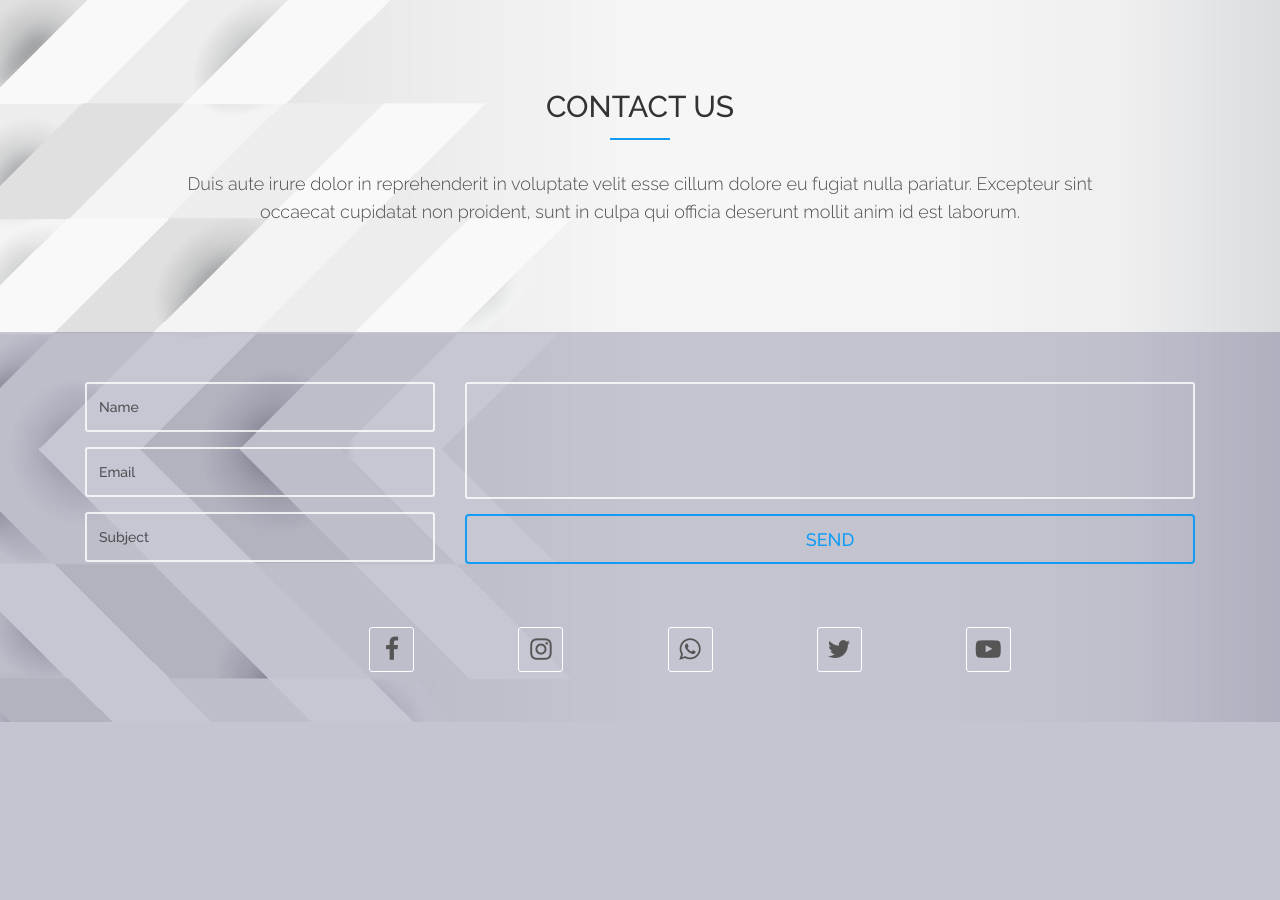
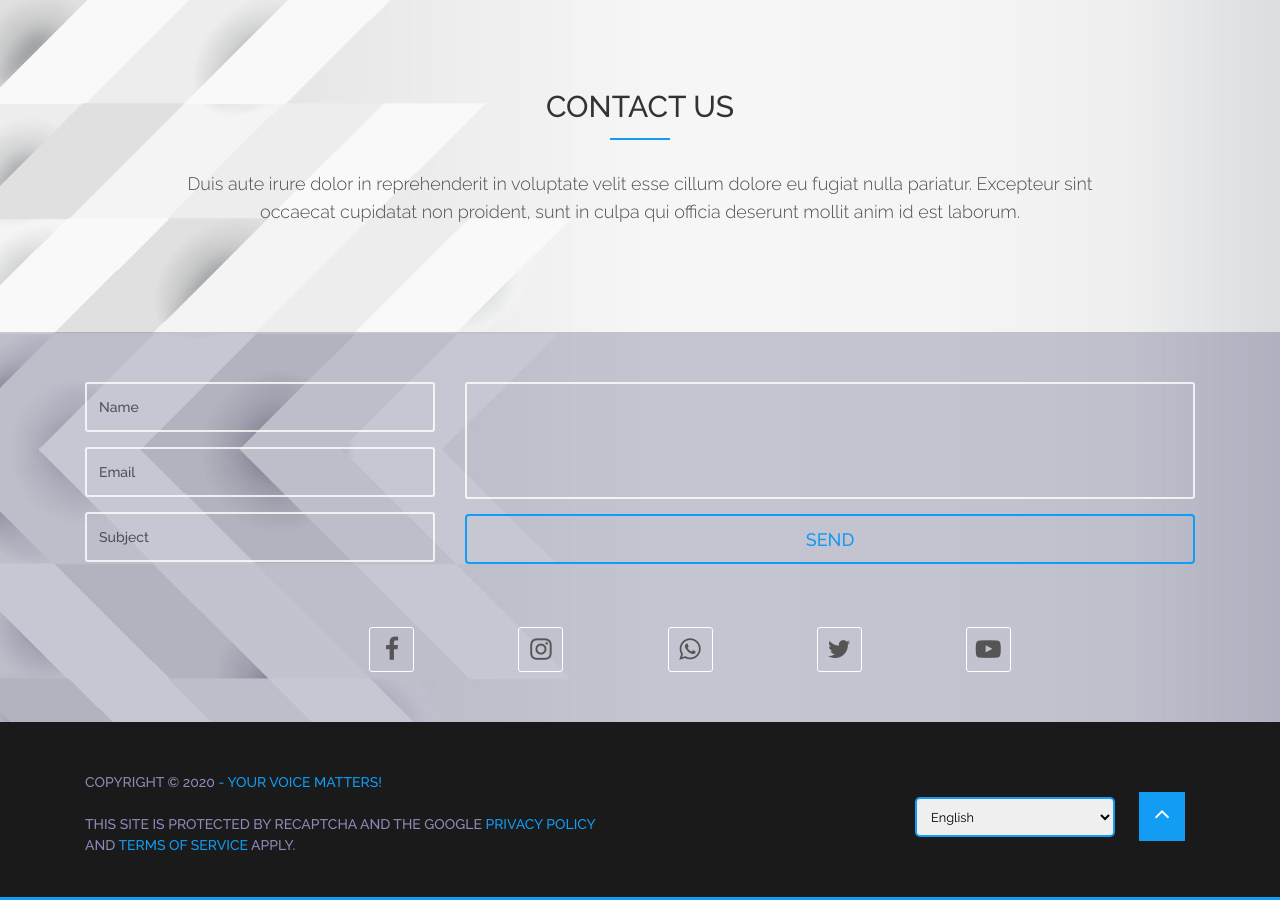
Before and after one commit to ajini-sahaejana/ajini-sahjana.github.io, a PHP site: page / in a window 1280 px wide. Shown: the part 4320-5220 px from the top of the page. Before the commit the page ends 5042 px from the top, so only its background shows below. Run offline with PHP 8.4, Linux system fonts and the light colour scheme; some libraries are stand-ins or nearby versions.

Commit message:
Initializing the Footer Section
The development of an area that contains data common to other pages.
(Completed)

```diff
--- a/css/style.css
+++ b/css/style.css
@@ -568,3 +568,58 @@ p{
 .social-icons ul li a i{
 	font-size: 25px;
 }
+
+/*footer*/
+.footer{
+	background-color: #1A1A1A;
+	padding-bottom: 20px;
+	padding-top: 50px;
+	border-bottom: 3px solid #129CF3;
+}
+
+#copyright{
+	width: 100%;
+}
+#copyright p{
+	color: #8C8BBA;
+	font-weight: 500;
+	font-size: 14px;
+	text-transform: uppercase;
+	padding-bottom: 5px;
+}
+#copyright p a{
+	text-decoration: none;
+	color: #129CF3;
+}
+
+.language{
+	display: inline-block;
+	margin-top: 5px;
+	margin-left: 50px;
+	padding: 20px;
+	text-align: right;
+}
+.languagepicker {
+	width: 200px;
+	border: 2px solid #129CF3;
+	border-radius: 5px;
+	line-height: normal;
+	height: 2.5rem;
+	padding: 0px 10px;
+	font-size: 0.8rem;
+}
+
+.scroll-top{
+	display: inline-block;
+}
+.scroll-top a{
+	text-align: center;
+	background-color: #129CF3;
+	padding: 15px;
+}
+.scroll-top a i{
+	padding: 0;
+	margin: 0;
+	color: #fff;
+	font-size: 25px;
+}
--- a/index.html
+++ b/index.html
@@ -451,19 +451,46 @@
 					<div class="col-md-12">
 						<div class="social-icons">
 							<ul>
-							<li><a href="#"><i class="fa fa-facebook"></i></a></li>
-							<li><a href="#"><i class="fa fa-instagram"></i></a></li>
-							<li><a href="#"><i class="fa fa-whatsapp"></i></a></li>
-							<li><a href="#"><i class="fa fa-twitter"></i></a></li>
-							<li><a href="#"><i class="fa fa-youtube-play"></i></a></li>
+								<li><a href="#">	<i class="fa fa-facebook">		</i></a></li>
+								<li><a href="#">	<i class="fa fa-instagram">		</i></a></li>
+								<li><a href="#">	<i class="fa fa-whatsapp">		</i></a></li>
+								<li><a href="#">	<i class="fa fa-twitter">		</i></a></li>
+								<li><a href="#">	<i class="fa fa-youtube-play">	</i></a></li>
 							</ul>
 						</div>
 					</div>
 				</div>
 			</div>
 		</div>
+	</section>
 
-	</section>
+	<!--Footer-->
+	<footer class="footer">
+		<div class="container">
+			<div class="row">
+				<div class="col-md-6">
+					<div id="copyright">
+						<p>Copyright &copy; 2020 <a href="#"> - Your Voice Matters!</a></p>
+						<p>This site is protected by reCAPTCHA and the Google
+							<a href="https://policies.google.com/privacy" class="sc-fjdhpX bUZXjM">Privacy Policy</a> and
+							<a href="https://policies.google.com/terms" class="sc-fjdhpX bUZXjM">Terms of Service</a> apply.
+						</p>
+					</div>
+				</div>
+				<div class="col-md-4 offset-2">
+					<div class="language">
+						<select class="languagepicker">
+							<option value="en-US">English</option>
+							<option value="si-si">සිංහල</option>
+						</select>
+					</div>
+					<div class="scroll-top">
+						<a href="#"><i class="fa fa-angle-up"></i></a>
+					</div>
+				</div>
+			</div>
+		</div>
+	</footer>
 
 	<!--Bootsrap JS-->
 	<script src="js/jquery.js"></script>
```
Lines whose indentation alone changed are shown as unchanged.
